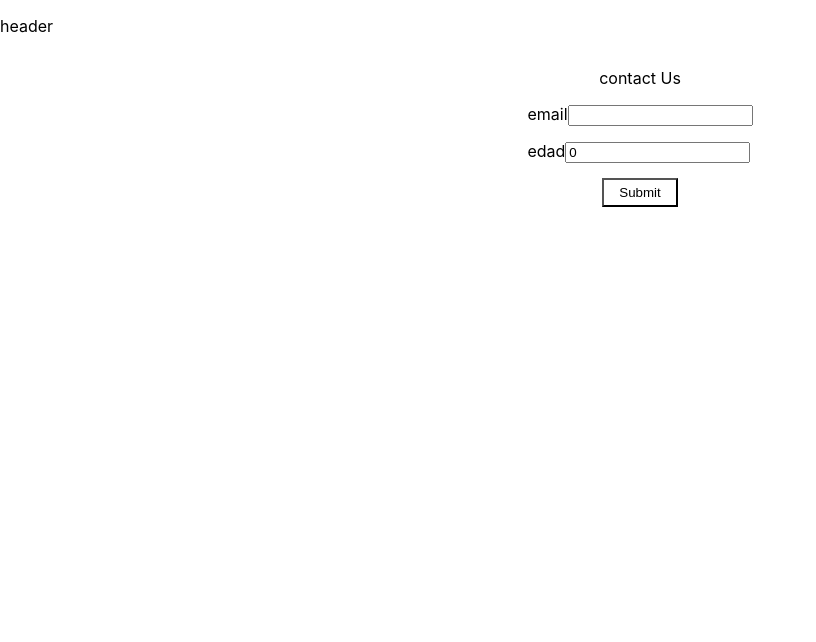
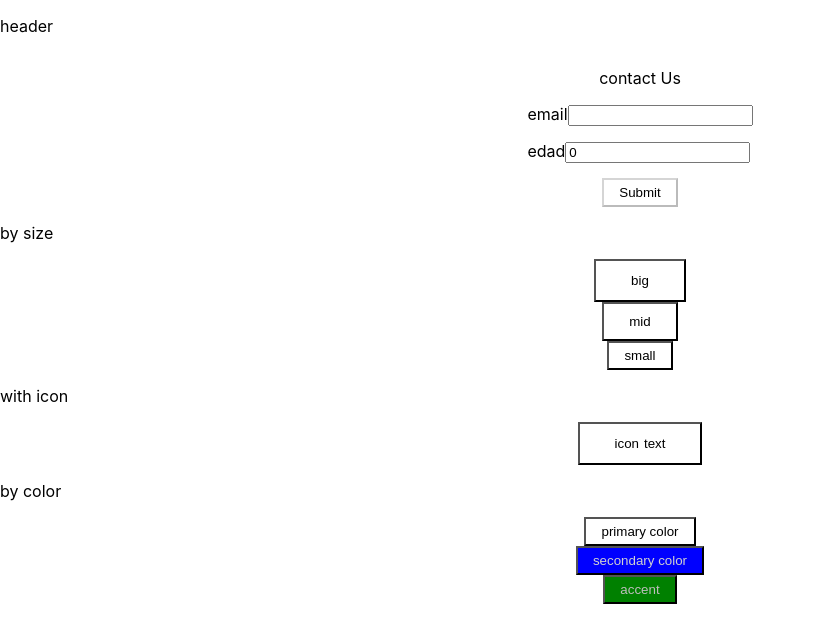
Before and after one commit to AntonioSanjuan/story-book, a React (Create React App) app: page / in a window 1280 px wide. Shown: the top 642 px of the page, without its empty margins (0-816 px from the left). Built offline with nearby package versions, Linux system fonts and the light colour scheme.

Commit message:
hasta aqui

```diff
--- a/src/components/atoms/button/button.style.tsx
+++ b/src/components/atoms/button/button.style.tsx
@@ -1,10 +1,10 @@
 import styled, { css } from 'styled-components';
-import Colors from '../../../models/internal/Colors/Colors.model';
-import Sizes from '../../../models/internal/Sizes/Sizes.model';
+import Colors from '../../../models/internal/styled-components/Colors/Colors.model';
+import Sizes from '../../../models/internal/styled-components/Sizes/Sizes.model';
 
-interface ButtonStyleProps {
-  buttonColor?: keyof Colors
-  buttonSize?: keyof Sizes
+export interface ButtonStyleProps {
+  color?: keyof Colors
+  size?: keyof Sizes
 }
 
 const bigSize = () => css`
@@ -44,21 +44,28 @@ const fontColors: Partial<Colors> = {
   accent: 'var(--app-font-grey)',
 };
 
-const SCButton = styled.div.attrs<ButtonStyleProps, any>((props: ButtonStyleProps) => ({
-  buttonColor: props.buttonColor,
-  buttonSize: props.buttonSize,
-}))`
+const SCButton = styled.div.attrs<
+ButtonStyleProps, // What is consumed by .attrs()
+Required<ButtonStyleProps> // What comes out of .attrs()
+>((props: ButtonStyleProps) => (
+  {
+    color: props.color ?? 'primary',
+    size: props.size ?? 'small',
+  } as Required<ButtonStyleProps>
+))`
   display:flex;
   place-content: center;
   align-items: center;
 
   button {
+    color: ${(props) => (fontColors[props.color])};
+    background: ${(props) => (backgroundColors[props.color])};
+    ${(props) => (buttonStyles[props.size])};
+
     :hover {
-      background: ${({ buttonColor }: {buttonColor: keyof Colors }) => (backgroundHoverColors[buttonColor] ?? backgroundHoverColors.primary)};
+      background: ${(props) => (backgroundHoverColors[props.color])};
     }
-    color: ${({ buttonColor }: {buttonColor: keyof Colors }) => (fontColors[buttonColor] ?? fontColors.primary)};
-    background: ${({ buttonColor }: {buttonColor: keyof Colors }) => (backgroundColors[buttonColor] ?? backgroundColors.primary)};
-    ${({ buttonSize }: {buttonSize: keyof Sizes}) => (buttonStyles[buttonSize] ?? buttonStyles.small)};
+
     .button_Container {
       display: flex;
       flex-direction: row;
@@ -71,7 +78,6 @@ const SCButton = styled.div.attrs<ButtonStyleProps, any>((props: ButtonStyleProp
 
     }
   }
-
 `;
 
 export default SCButton;
--- a/src/components/atoms/button/button.tsx
+++ b/src/components/atoms/button/button.tsx
@@ -1,28 +1,25 @@
 import React from 'react';
-import Colors from '../../../models/internal/Colors/Colors.model';
-import Sizes from '../../../models/internal/Sizes/Sizes.model';
-import SCButton from './button.style';
+import SCButton, { ButtonStyleProps } from './button.style';
 
-interface ButtonProps {
+interface ButtonProps extends ButtonStyleProps {
     text: string
-    color?: keyof Colors
-    size?: keyof Sizes
     icon?: string|undefined
-    props?: unknown
 }
 
-function Button({
-  text,
-  color = 'primary',
-  size = 'small',
-  icon = undefined,
-  props = undefined,
-}:
-    ButtonProps & React.ButtonHTMLAttributes<HTMLButtonElement>) {
+function Button(
+  {
+    text,
+    color,
+    size,
+    icon,
+    ...props
+  }: ButtonProps
+& React.ButtonHTMLAttributes<HTMLButtonElement>,
+) {
   return (
     <SCButton
-      buttonColor={color}
-      buttonSize={size}
+      color={color}
+      size={size}
     >
       <button
         type="button"
--- a/src/components/atoms/input/input.tsx
+++ b/src/components/atoms/input/input.tsx
@@ -1,4 +1,4 @@
-import { useEffect, useState } from 'react';
+import React, { useEffect, useState } from 'react';
 import SCInput from './input.style';
 
 interface InputCallback<T> {
@@ -28,8 +28,6 @@ function Input<T extends string|number|boolean|unknown>(
     onChangeHandler,
     ...props
   }: InputProps<T>
-
-  // eslint-disable-next-line no-undef
   & React.HTMLAttributes<HTMLDivElement>,
 ) {
   const [inputValue, setInputValue] = useState<T>(value);
--- a/src/components/molecules/form/form.tsx
+++ b/src/components/molecules/form/form.tsx
@@ -35,7 +35,7 @@ function Form(
         isValid = !!formValue.value;
         break;
       case FormInputValidator.GreaterThanZero:
-        isValid = formValue.value as any > 0;
+        isValid = formValue.value as number > 0;
         break;
       case FormInputValidator.Email:
         isValid = (formValue.value as any).match(emailRE);
@@ -108,7 +108,7 @@ function Form(
     }
   };
 
-  const handleChange = (formInputName: string, newFormInputValue: any): void => {
+  const handleChange = (formInputName: string, newFormInputValue: unknown): void => {
     changeFormInput(formInputName, newFormInputValue);
     setHasBeenSubmitted(canBeSubmitted());
   };
--- a/src/components/organisms/contactUs/contactUs.tsx
+++ b/src/components/organisms/contactUs/contactUs.tsx
@@ -1,6 +1,6 @@
 import { CustomForm } from '../../../models/internal/Form/FormData.model';
 import FormDataValidator from '../../../models/internal/Form/FormDataValidators.model';
-// import Button from '../../atoms/button/button';
+import Button from '../../atoms/button/button';
 import Form from '../../molecules/form/form';
 import SCContactUs from './contactUs.style';
 
@@ -42,7 +42,7 @@ function ContactUs() {
         />
       </div>
 
-      {/* <div className="contactUs_ButtonContainer">
+      <div className="contactUs_ButtonContainer">
         <p>by size</p>
         <Button size="big" text="big" onClick={() => {}} />
         <Button size="mid" text="mid" onClick={() => {}} />
@@ -57,7 +57,7 @@ function ContactUs() {
         <Button color="primary" text="primary color" onClick={() => {}} />
         <Button color="secondary" text="secondary color" onClick={() => {}} />
         <Button color="accent" text="accent" onClick={() => {}} />
-      </div> */}
+      </div>
     </SCContactUs>
   );
 }
```
Also changed, not shown: src/models/internal/styled-components/Colors/Colors.model.tsx (renamed from src/models/internal/Colors/Colors.model.tsx), src/models/internal/styled-components/Sizes/Sizes.model.tsx (renamed from src/models/internal/Sizes/Sizes.model.tsx), 1 other file (tests, documents, lock files or other folders).
